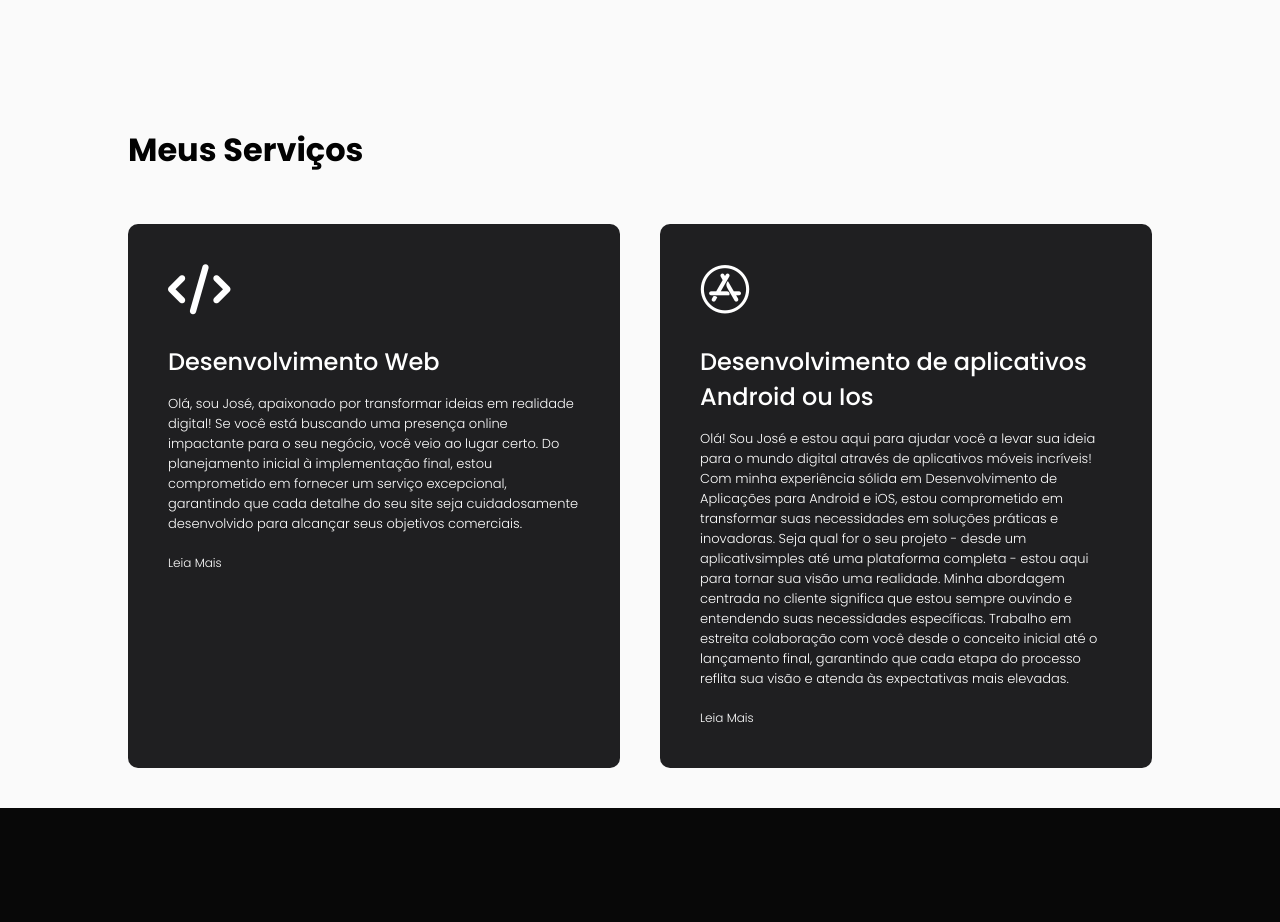
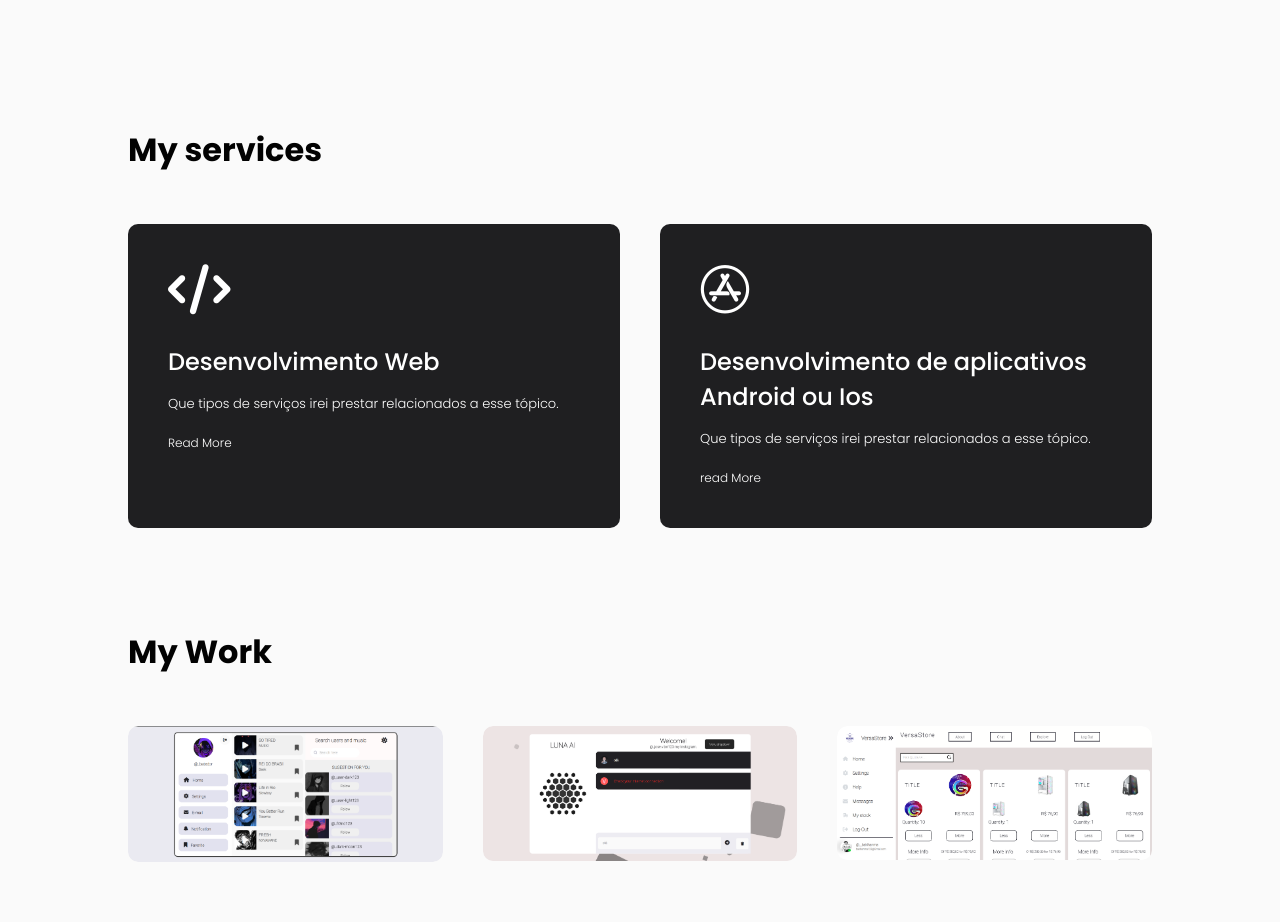
Before and after one commit to josevitor555/my-portfolio, a website built with Vite: page myportfolio/index.html in a window 1280 px wide. Shown: the part 1400-2322 px from the top of the page. Before the commit the page ends 2208 px from the top, so only its background shows below. Built offline with nearby package versions, Linux system fonts and the light colour scheme.

Commit message:
My work added

```diff
--- a/myportfolio/assets/source/css/root.css
+++ b/myportfolio/assets/source/css/root.css
@@ -7,4 +7,7 @@
 
     /*Services session variables*/
     --background-service-box: #1f1f21;
+
+    /*Portfolio variables*/
+    --background-session-portfolio: #FAFAFA;
 }
--- a/myportfolio/assets/source/css/style.css
+++ b/myportfolio/assets/source/css/style.css
@@ -168,6 +168,70 @@
     background: #ff004f;
     transform: translateY(-10px);
 }
+#portfolio {
+    padding: 50px 0;
+    background: var(--background-session-portfolio);
+}
+#portfolio .sub-title {
+    color: #020202;
+}
+.work-list {
+    display: grid;
+    grid-template-columns: repeat(auto-fit, minmax(250px, 1fr));
+    grid-gap: 40px;
+    margin-top: 50px;
+}
+.work-list .work {
+    border-radius: 10px;
+    position: relative;
+    overflow: hidden;
+}
+.work-list .work img {
+    width: 100%;
+    border-radius: 10px;
+    display: block;
+    transition: transform .5s;
+}
+.work-list .work .layer {
+    position: absolute;
+    left: 0;
+    bottom: 0;
+    overflow: hidden;
+    width: 100%;
+    height: 0;
+    background: linear-gradient(rgba(0,0, 0,.6), #27272b);
+    border-radius: 10px;
+    display: flex;
+    align-items: center;
+    justify-content: center;
+    flex-direction: column;
+    padding: 0 40px;
+    text-align: center;
+    font-size: 14px;
+    transition: height .5s;
+}
+.work-list .work .layer h3 {
+    font-weight: 500;
+    margin-bottom: 20px;
+}
+.work-list .work .layer a {
+    margin-top: 10px;
+    color: #ff004f;
+    text-decoration: none;
+    font-size: 18px;
+    line-height: 30px;
+    background: #fff;
+    width: 30px;
+    height: 30px;
+    border-radius: 50%;
+    text-align: center;
+}
+.work-list .work:hover img {
+    transform: scale(1.1);
+}
+.work-list .work:hover .layer {
+    height: 100%;
+}
 body {
     height: 100vh;
     background: var(--background-body);
--- a/myportfolio/index.html
+++ b/myportfolio/index.html
@@ -8,6 +8,7 @@
   <link rel="stylesheet" href="./assets/source/css/style.css">
 
   <link rel="stylesheet" href="https://cdnjs.cloudflare.com/ajax/libs/font-awesome/6.5.1/css/all.min.css">
+  <link rel="stylesheet" href="https://cdn.jsdelivr.net/npm/boxicons@latest/css/boxicons.min.css">
 
   <title>MyPortfolio</title>
 </head>
@@ -15,7 +16,7 @@
   <div id="header">
     <div class="container">
       <nav>
-        <img src="./assets/images/myImages/logo-me.png" alt="Imagem da logo não encontrada." class="logo">
+        <img src="./assets/images/myImages/logo-me.png" alt="Image not found" class="logo">
         <ul>
           <li><a href="#home">Home</a></li>
           <li><a href="#about">Sobre</a></li>
@@ -34,10 +35,10 @@
     <div class="container">
       <div class="row">
         <div class="about-col-1">
-          <img src="./assets/images/myImages/myImage2.jpeg" alt="Imagem não encontrada.">
+          <img src="./assets/images/myImages/myImage2.jpeg" alt="Image not found">
         </div>
         <div class="about-col-2">
-          <h1 class="sub-title">Sobre Mim</h1>
+          <h1 class="sub-title">About me</h1>
           <p>
             Meu nome é José Vitor de Sousa Feitosa, mas conhecido como José. Sou desenvolvedor Web há três anos,
             já realizei alguns projetos pessoais e adicionei no meu GitHub. Trabalho com HTML5, CSS3 e  JavaScript há
@@ -76,16 +77,15 @@
   </div>
   <div id="services">
     <div class="container">
-      <h1 class="sub-title">Meus Serviços</h1>
+      <h1 class="sub-title">My services</h1>
       <div class="services-list">
         <div>
           <i class="fa-solid fa-code"></i>
           <h2>Desenvolvimento Web</h2>
           <p>
-            Olá, sou José, apaixonado por transformar ideias em realidade digital! Se você está buscando uma presença online impactante para o seu negócio, você veio ao lugar certo.
-            Do planejamento inicial à implementação final, estou comprometido em fornecer um serviço excepcional, garantindo que cada detalhe do seu site seja cuidadosamente desenvolvido para alcançar seus objetivos comerciais.
+           Que tipos de serviços irei prestar relacionados a esse tópico.
           </p>
-          <a href="#">Leia Mais</a>
+          <a href="#">Read More</a>
         </div>
         <div>
           <i class="fa-brands fa-app-store"></i>
@@ -93,13 +93,46 @@
             Desenvolvimento de aplicativos Android ou Ios
           </h2>
           <p>
-            Olá! Sou José e estou aqui para ajudar você a levar sua ideia para o mundo digital através de aplicativos móveis incríveis!
-            Com minha experiência sólida em Desenvolvimento de Aplicações para Android e iOS, estou comprometido em transformar suas necessidades em soluções práticas e inovadoras. Seja qual for o seu projeto - desde um aplicativsimples
-            até uma plataforma completa - estou aqui para tornar sua visão uma realidade.
-            Minha abordagem centrada no cliente significa que estou sempre ouvindo e entendendo suas necessidades específicas. Trabalho em estreita colaboração com você desde o conceito inicial até o lançamento final, garantindo que cada
-            etapa do processo reflita sua visão e atenda às expectativas mais elevadas.
+            Que tipos de serviços irei prestar relacionados a esse tópico.
           </p>
-          <a href="#">Leia Mais</a>
+          <a href="#">read More</a>
+        </div>
+      </div>
+    </div>
+  </div>
+  <div id="portfolio">
+    <div class="container">
+      <h1 class="sub-title">My Work</h1>
+      <div class="work-list">
+        <div class="work">
+          <img src="./assets/images/myProjectsImages/ListMusic.png" alt="Image not found">
+          <div class="layer">
+            <h3>List Music</h3>
+            <p>
+              Um simples reprodutor de músicas em listas, sem API.
+            </p>
+            <a href="https://github.com/josevitor555/LISTPLAY2.0"><i class='bx bx-link-external'></i></a>
+          </div>
+        </div>
+        <div class="work">
+          <img src="./assets/images/myProjectsImages/LUNAAI.png" alt="Image not found">
+          <div class="layer">
+            <h3>LUNAAI</h3>
+            <p>
+              Um simples chatbot usando a API da OpenAI.
+            </p>
+            <a href="https://github.com/josevitor555/LUNAAI3.0"><i class='bx bx-link-external'></i></a>
+          </div>
+        </div>
+        <div class="work">
+          <img src="./assets/images/myProjectsImages/VersaStore.png" alt="Image not found">
+          <div class="layer">
+            <h3>VersaStore</h3>
+            <p>
+              Um simples site que simula uma virine de uma loja;
+            </p>
+            <a href="https://github.com/josevitor555/E-commerce_VersaStore3.0"><i class='bx bx-link-external'></i></a>
+          </div>
         </div>
       </div>
     </div>
```
